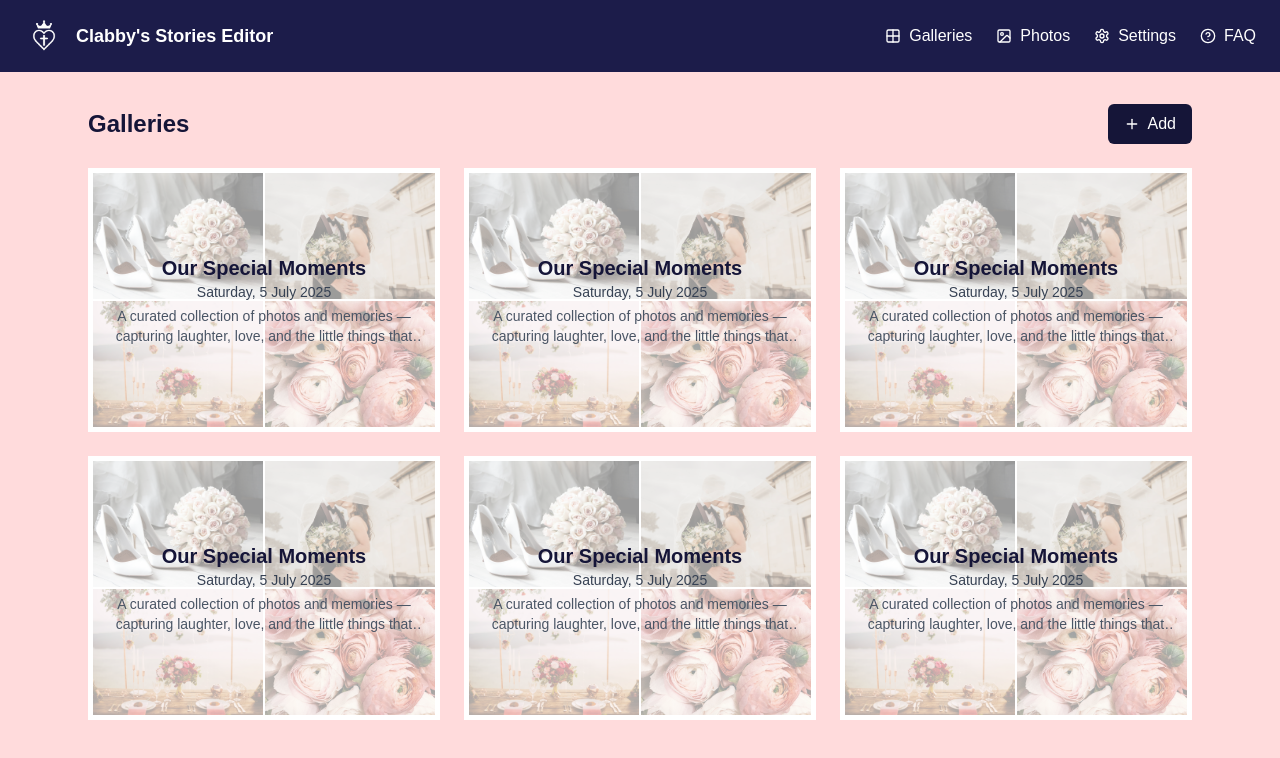
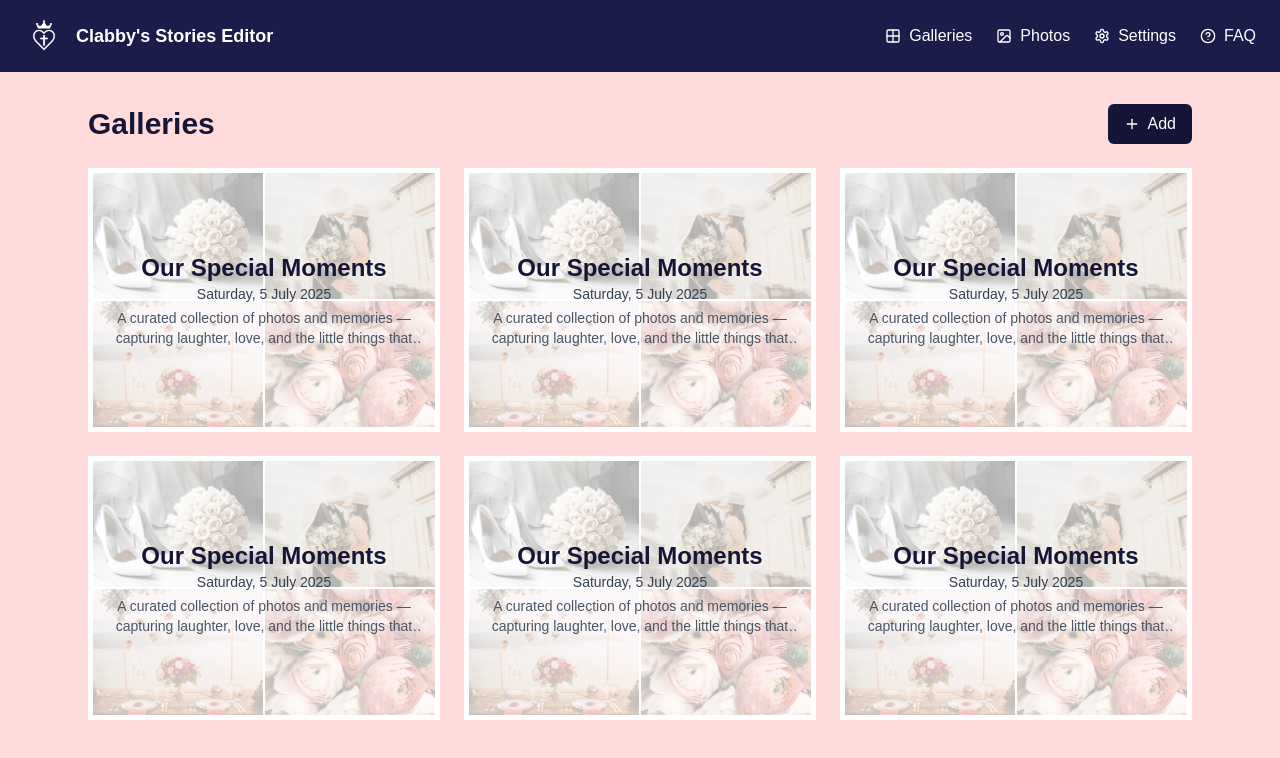
Before and after one commit to davinaleong/proj-clabbys-stories-web-app, a Next.js app: page /editor in a window 1280 px wide. Shown: the top 758 px of the page. Built offline with nearby package versions, Linux system fonts and the light colour scheme; no server answers; a web font is replaced by a local one.

Commit message:
Minor touches to the design

```diff
--- a/src/app/components/GalleryCard.jsx
+++ b/src/app/components/GalleryCard.jsx
@@ -31,8 +31,8 @@ export default function GalleryCard({ images = [], title, date, description }) {
       </div>
 
       {/* White translucent overlay for title/description */}
-      <div className="absolute inset-0 bg-white/60 flex flex-col justify-center items-center text-center p-4">
-        <h2 className="text-xl font-serif font-semibold text-carbon-blue-700">
+      <div className="absolute inset-0 bg-white/70 flex flex-col justify-center items-center text-center p-4">
+        <h2 className="text-2xl font-serif font-semibold text-carbon-blue-700">
           {title}
         </h2>
         <p className="text-sm text-gray-700">{date}</p>
--- a/src/app/editor/layout.jsx
+++ b/src/app/editor/layout.jsx
@@ -23,7 +23,9 @@ export default function EditorLayout({ children }) {
         {/* Logo + App Name */}
         <Link href="/editor" className="flex items-center gap-3">
           <Image src={whiteLogo} alt="Logo" width={40} height={40} />
-          <span className="font-semibold text-lg">{env.APP_NAME}</span>
+          <span className="font-serif font-semibold text-lg">
+            {env.APP_NAME}
+          </span>
         </Link>
 
         {/* Desktop Menu */}
--- a/src/app/editor/page.jsx
+++ b/src/app/editor/page.jsx
@@ -21,7 +21,7 @@ export default function EditorPage() {
     <main className="flex-1 w-full max-w-6xl mx-auto px-6 py-8">
       {/* Title + Add Button */}
       <div className="flex justify-between items-center mb-6">
-        <h1 className="font-serif text-2xl font-bold text-carbon-blue-700">
+        <h1 className="font-serif text-3xl font-bold text-carbon-blue-700">
           Galleries
         </h1>
         <Link
--- a/src/app/page.jsx
+++ b/src/app/page.jsx
@@ -22,7 +22,7 @@ export default function LoginPage() {
       // redirect or load the protected page
       router.push("/editor")
     } else {
-      setStatus("❌ Invalid PIN")
+      setStatus("Invalid PIN")
     }
   }
 
@@ -36,7 +36,9 @@ export default function LoginPage() {
         </div>
 
         {/* App Name */}
-        <h1 className="text-xl font-semibold text-[#1c1c4a] mb-6">App Name</h1>
+        <h1 className="text-xl font-serif font-semibold text-carbon-blue-500 mb-6">
+          App Name
+        </h1>
 
         {/* PIN Form */}
         <form
@@ -61,7 +63,7 @@ export default function LoginPage() {
 
         {/* Status Message */}
         {status && (
-          <p className="mt-3 text-sm text-[#1c1c4a] text-center">{status}</p>
+          <p className="mt-3 text-sm text-red-500 text-center">{status}</p>
         )}
       </div>
     </main>
```
